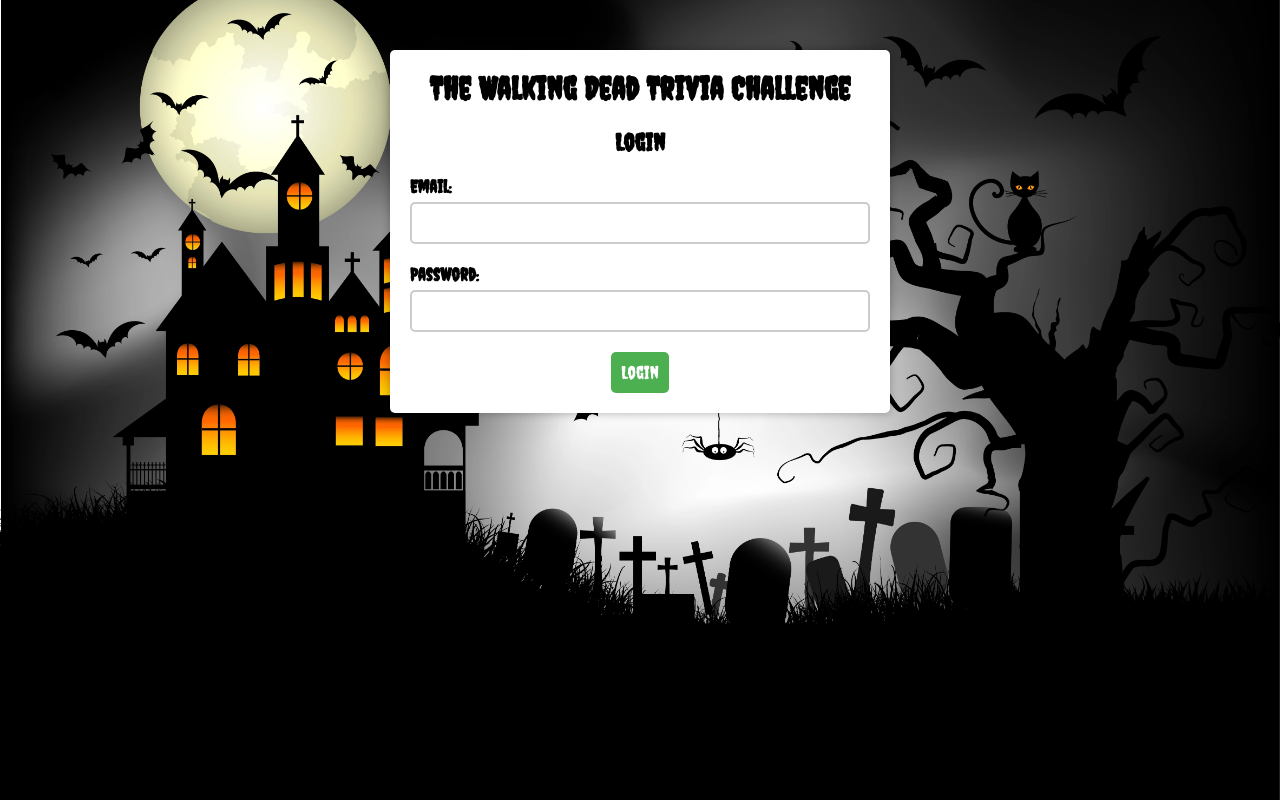
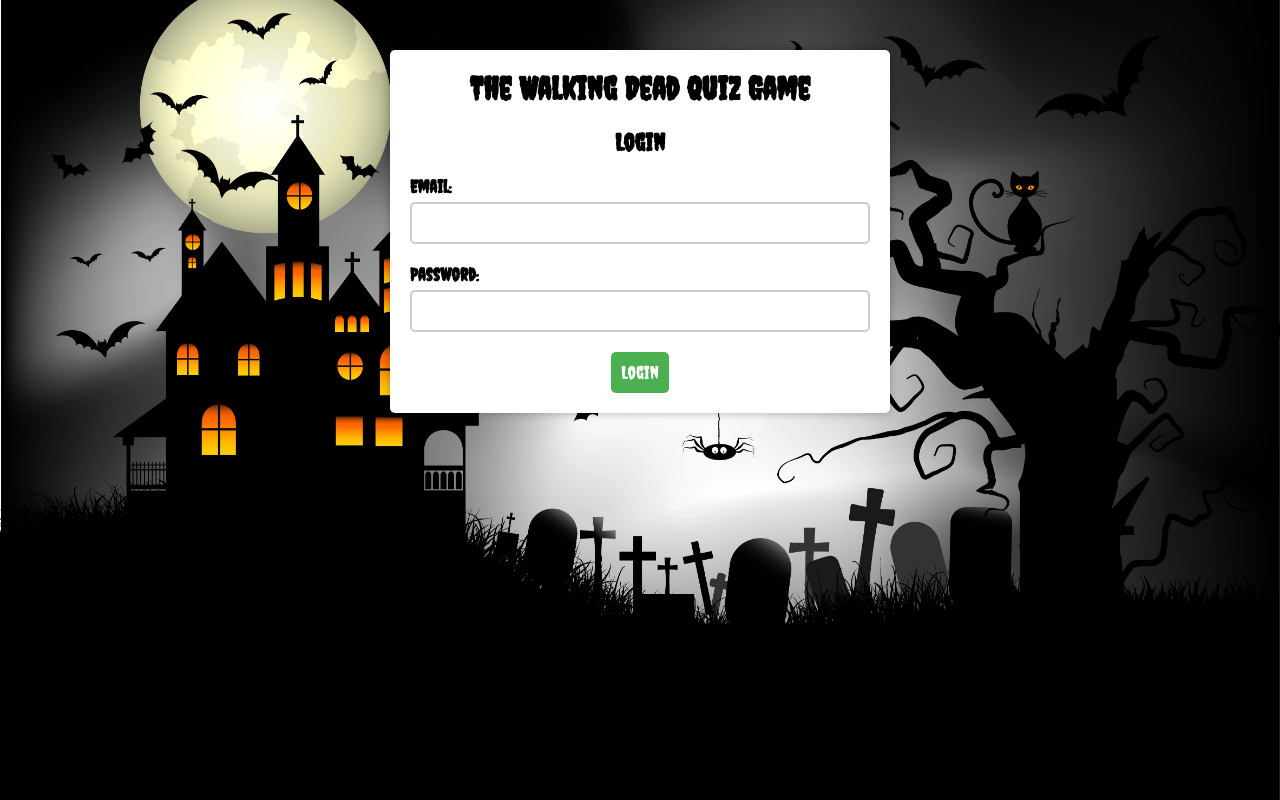
Before and after one commit to arshitshukla/The_walking_dead_quiz, a plain HTML site: page index.html in a window 1280 px wide. Drawn offline with Linux system fonts and the light colour scheme.

Commit message:
Update index.html

```diff
--- a/index.html
+++ b/index.html
@@ -7,7 +7,7 @@
   </head>
   <body>
     <div class="container">
-      <h1>The Walking Dead Trivia Challenge</h1>
+      <h1>The Walking Dead Quiz Game</h1>
       <h2>Login</h2>
       <form action="game.html">
         <div class="form-group">
```
